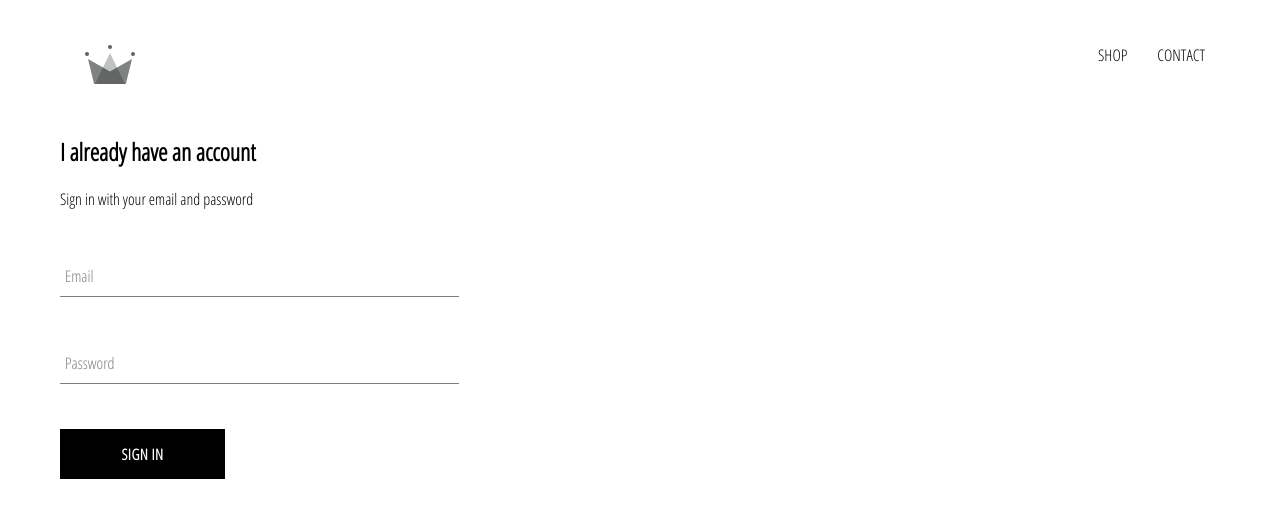
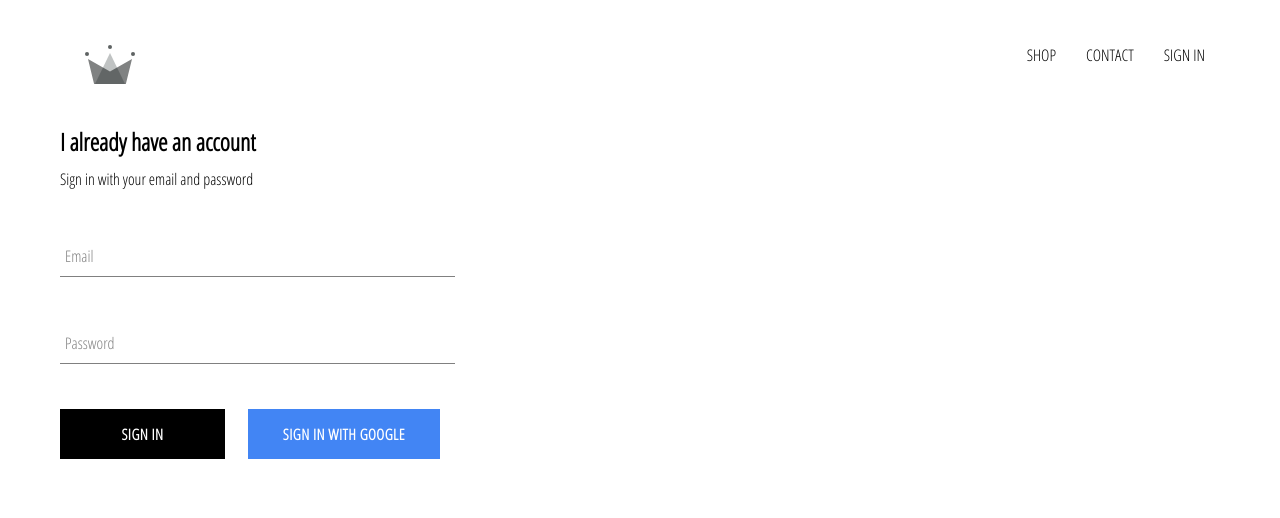
Before and after one commit to paulranjan694/shop-app, a React (Create React App) app: page /sign-in in a window 1280 px wide. Shown: the top 518 px of the page. Built offline with nearby package versions, Linux system fonts and the light colour scheme; no server answers.

Commit message:
Intgegrated Firebase with the app and implemented the Google Sign In

```diff
--- a/package.json
+++ b/package.json
@@ -6,6 +6,7 @@
     "@testing-library/jest-dom": "^5.11.4",
     "@testing-library/react": "^11.1.0",
     "@testing-library/user-event": "^12.1.10",
+    "firebase": "^9.0.2",
     "node-sass": "4.14.1",
     "react": "^17.0.2",
     "react-dom": "^17.0.2",
--- a/src/App.js
+++ b/src/App.js
@@ -6,11 +6,37 @@
 import ShopPage from "./pages/shop/shop.component";
 import SignInAndSignUpPage from "./pages/sign-in-and-sign-up/sign-in-and-sign-up.component";
 
+import { auth } from './firebase/firebase.utils';
 
-function App() {
+
+class App extends React.Component {
+
+  constructor(){
+    super();
+
+    this.state = {
+      currentUser : null,
+    }
+  }
+
+  unsubscribeFromAuth = null;
+
+  componentDidMount(){
+    this.unsubscribeFromAuth = auth.onAuthStateChanged(user => {
+      this.setState({currentUser : user});
+      console.log(user);
+    })
+  }
+
+  componentWillUnmount(){
+    this.unsubscribeFromAuth();
+  }
+
+
+  render(){
     return (
       <div>
-      <Header/>
+        <Header currentUser = {this.state.currentUser}/>
         <Switch>
           <Route exact path="/" component={HomePage} />
           <Route path="/shop" component={ShopPage} />
@@ -19,5 +45,6 @@
       </div>
     );
   }
+}
 
 export default App;
--- a/src/components/custom-button/custom-button.component.jsx
+++ b/src/components/custom-button/custom-button.component.jsx
@@ -1,11 +1,14 @@
-import React from 'react';
+import React from "react";
 
-import './custom-button.styles.scss';
+import "./custom-button.styles.scss";
 
-const CustomButton = ({children, ...otherProps}) => (
-    <button className='custom-button' {...otherProps}>
-        {children}
-    </button>
+const CustomButton = ({ children, isGoogleSignIn, ...otherProps }) => (
+  <button
+    className={` ${isGoogleSignIn ? "google-sign-in" : ""} custom-button`}
+    {...otherProps}
+  >
+    {children}
+  </button>
 );
 
 export default CustomButton;
--- a/src/components/custom-button/custom-button.styles.scss
+++ b/src/components/custom-button/custom-button.styles.scss
@@ -19,4 +19,15 @@
       color: black;
       border: 1px solid black;
     }
+
+    &.google-sign-in {
+      background-color: #4285f4;
+      color: white;
+
+      &:hover {
+        background-color: #357ae8;
+        border: none;
+      }
+    }
+
   }
--- a/src/components/header/header.component.jsx
+++ b/src/components/header/header.component.jsx
@@ -4,7 +4,9 @@
 
 import './header.styles.scss';
 
-const Header = () => {
+import { auth } from '../../firebase/firebase.utils'
+
+const Header = ({currentUser}) => {
     return (
         <div className="header">
             <Link className='logo-container' to='/'>
@@ -14,6 +16,11 @@
             <div className='options'>
                 <Link className='option' to='/shop'>SHOP</Link>
                 <Link className='option' to='/shop'>CONTACT</Link>
+                {
+                    currentUser ?
+                    <div className='option' onClick={() => auth.signOut()}>SIGN OUT</div>:
+                    <Link className='option' to='/sign-in'>SIGN IN</Link>
+                }
             </div>
         </div>
     );
--- a/src/components/sign-in/sign-in.component.jsx
+++ b/src/components/sign-in/sign-in.component.jsx
@@ -3,6 +3,8 @@
 import FormInput from "../form-input/form-input.component";
 
 import './sign-in.styles.scss';
+
+import { signInWithGoogle } from '../../firebase/firebase.utils';
 
 class SignIn extends React.Component {
   constructor(props) {
@@ -31,7 +33,7 @@
   render() {
     return (
       <div className="sign-in">
-        <h2>I already have an account</h2>
+        <h2 className='title'>I already have an account</h2>
         <span>Sign in with your email and password</span>
 
         <form onSubmit={this.handleSubmit}>
@@ -51,7 +53,10 @@
             label = 'Password'
             required
           />
-          <CustomButton type="submit">Sign In</CustomButton>
+          <div className='buttons'>
+            <CustomButton type="submit">Sign In</CustomButton>
+            <CustomButton onClick={signInWithGoogle} isGoogleSignIn>Sign In with Google</CustomButton>
+          </div>
         </form>
       </div>
     );
--- a/src/components/sign-in/sign-in.styles.scss
+++ b/src/components/sign-in/sign-in.styles.scss
@@ -1,5 +1,14 @@
 .sign-in{
-    width: 30vw;
+    width: 380px;
     display: flex;
     flex-direction: column;
+
+    .title{
+        margin: 10px 0;
+    }
+
+    .buttons {
+        display: flex;
+        justify-content: space-between;
+    }
 }
--- /dev/null
+++ b/src/firebase/firebase.utils.js
@@ -0,0 +1,45 @@
+import firebase from 'firebase/compat/app';
+import 'firebase/compat/firestore';
+import 'firebase/compat/auth';
+
+
+
+// const config = {
+//     apiKey: ,
+//     authDomain: secrets.authDomain,
+//     projectId: secrets.projectId,
+//     storageBucket: secrets.storageBucket,
+//     messagingSenderId: secrets.messagingSenderId,
+//     appId: secrets.appId,
+//     measurementId: secrets.measurementId
+// };
+
+const config ={
+    apiKey: process.env.REACT_APP_API_KEY,
+    authDomain: process.env.REACT_APP_AUTH_DOMAIN,
+    projectId:  process.env.REACT_APP_PROJECT_ID,
+    storageBucket:  process.env.REACT_APP_STORAGE_BUCKET,
+    messagingSenderId:  process.env.REACT_APP_MESSAGING_SENDER_ID,
+    appId:  process.env.REACT_APP_APP_ID,
+    measurementId:  process.env.REACT_APP_MESUREMENT_ID
+};
+
+firebase.initializeApp(config);
+console.log( );
+//export auth and firestore for use in project
+export const auth = firebase.auth();
+export const firestore = firebase.firestore();
+
+// Google Sign In
+const provider = new firebase.auth.GoogleAuthProvider();
+provider.setCustomParameters({
+    prompt: 'select_account'
+});
+
+// provider.setCustomParameters({
+//     'login_hint': 'user@example.com'
+//   });
+export const signInWithGoogle = () => auth.signInWithPopup(provider);
+
+
+export default firebase;
```
Also changed, not shown: 2 other files (tests, documents, lock files or other folders). Lines whose indentation alone changed are shown as unchanged.
